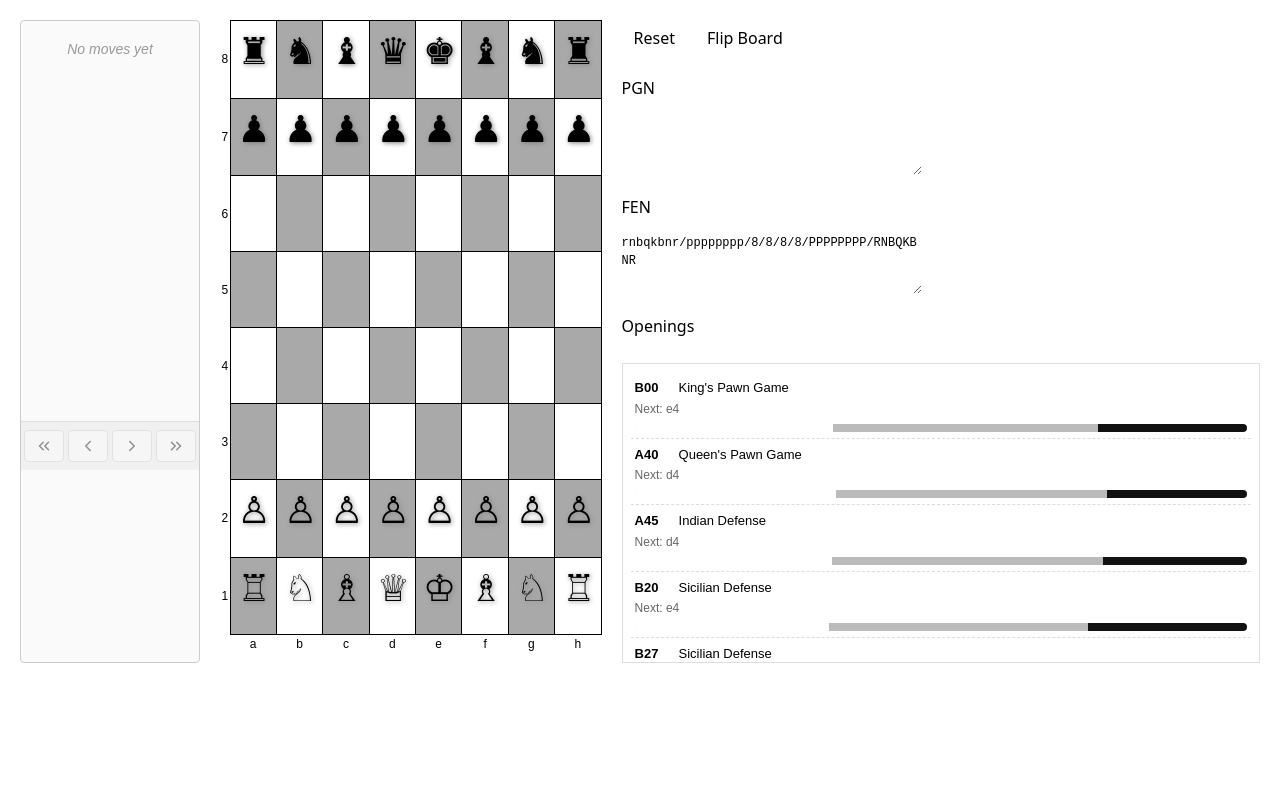
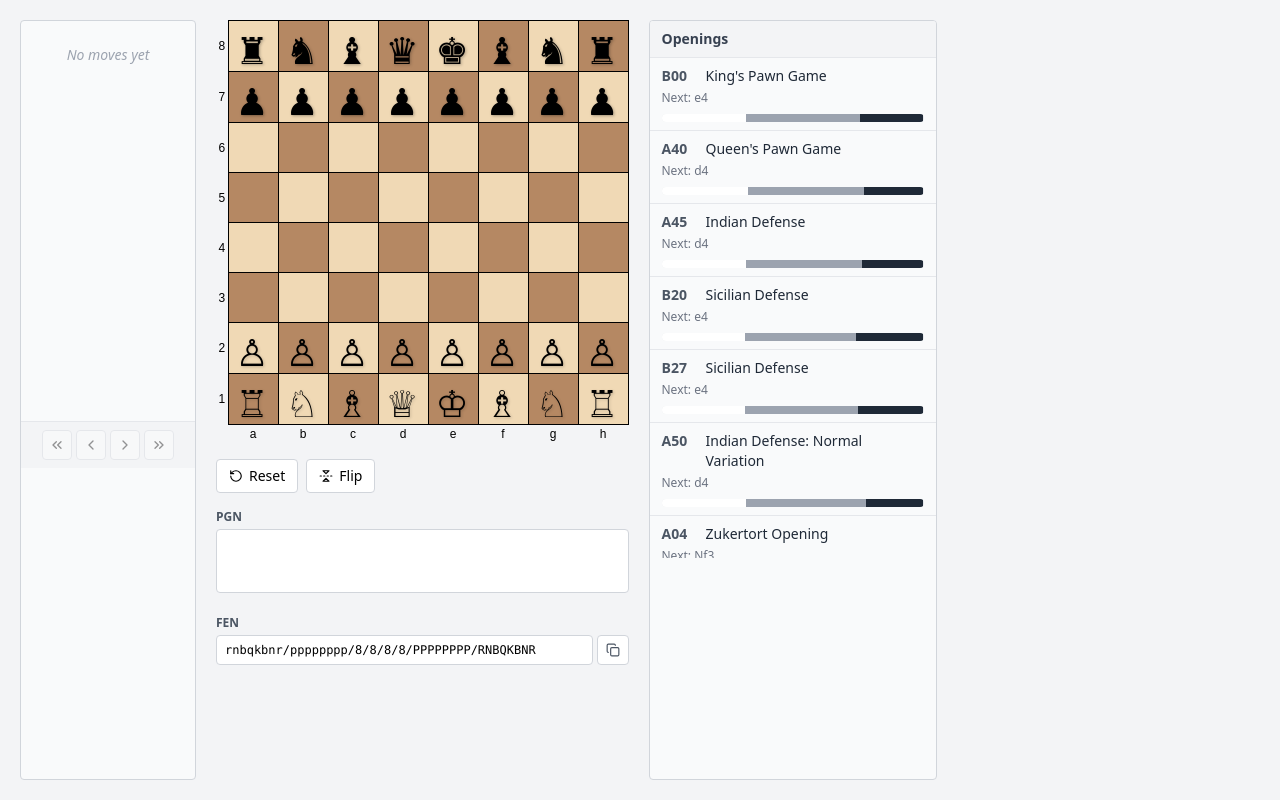
Before and after one commit to maliqq/chess-board-js, a React (Vite) app: page / in a window 1280 px wide. Built offline with nearby package versions, Linux system fonts and the light colour scheme.

Commit message:
openings bar

```diff
--- a/index.html
+++ b/index.html
@@ -4,6 +4,7 @@
     <title>Chess Board</title>
     <meta charset='utf-8' />
     <style type="text/css">
+      /* Chess board specific styles */
       .board {
         display: table;
         border-collapse: collapse;
@@ -13,7 +14,6 @@
         display: table-row;
         clear: both;
       }
-
       .row > .rank {
         font-size: 12px;
         font-family: sans-serif;
@@ -22,7 +22,6 @@
         vertical-align: middle;
         width: 12px;
       }
-
       .files {
         display: table-row;
         text-align: center;
@@ -34,7 +33,6 @@
       .files > .file {
         font-size: 12px;
         font-family: sans-serif;
-        height: 12px;
         display: table-cell;
         width: 50px;
         height: 1em;
@@ -42,39 +40,34 @@
       .file > span {
         margin: 0px auto;
       }
-
       .cell {
         display: table-cell;
         width: 50px;
         height: 50px;
         border: 1px solid black;
+        cursor: pointer;
       }
       .cell.odd {
-        background-color: white;
+        background-color: #f0d9b5;
       }
       .cell.even {
-        background-color: darkgray;
-      }
-      .cell {
-        cursor: move;
+        background-color: #b58863;
       }
       .cell.selected {
-        background-color: navy;
-        color: white;
-        opacity: 0.6;
+        background-color: #829769;
+        opacity: 0.9;
       }
       .cell.suggested {
-        background-color: #cccc66;
+        background-color: #cdd26a;
       }
       .cell.suggested.capture {
-        background-color: #cc9933;
+        background-color: #e8a838;
       }
 
       @font-face {
         font-family: chessmaster;
         src: url(/chessmaster.ttf);
       }
-
       .piece {
         padding-left: 7px;
         width: 100%;
@@ -83,166 +76,13 @@
         vertical-align: middle;
         line-height: 50px;
         font-family: chessmaster;
-        cursor: hand;
+        cursor: pointer;
       }
       .piece.black {
-        text-shadow: 1px 1px 5px gray;
+        text-shadow: 1px 1px 3px rgba(0,0,0,0.3);
       }
       .piece.white {
-        text-shadow: 1px 1px 5px gray;
-        /*text-shadow: 2px 0 0 #000, -2px 0 0 #000, 0 2px 0 #000, 0 -2px 0 #000, 1px 1px #000, -1px -1px 0 #000, 1px -1px 0 #000, -1px 1px 0 #000;*/
-      }
-
-
-      .app {
-        display: flex;
-        gap: 20px;
-        padding: 20px;
-      }
-
-      .side {
-        display: flex;
-        flex-direction: column;
-        gap: 10px;
-      }
-      .side h4 {
-        margin: 10px 0 5px 0;
-      }
-      .side textarea {
-        width: 300px;
-        height: 60px;
-        font-family: monospace;
-        font-size: 12px;
-      }
-      .side .buttons {
-        display: flex;
-        gap: 8px;
-      }
-      .side button {
-        padding: 6px 12px;
-        cursor: pointer;
-      }
-
-      .openings {
-        margin-top: 10px;
-        max-height: 300px;
-        overflow-y: auto;
-        border: 1px solid #ddd;
-        padding: 8px;
-      }
-      .opening-row {
-        padding: 6px 4px;
-        border-bottom: 1px dashed #ddd;
-      }
-      .opening-row:last-child {
-        border-bottom: none;
-      }
-      .opening-main {
-        display: flex;
-        gap: 8px;
-        font-size: 13px;
-        font-family: sans-serif;
-      }
-      .opening-main .eco {
-        font-weight: bold;
-        width: 36px;
-        flex-shrink: 0;
-      }
-      .opening-main .name {
-        flex: 1;
-      }
-      .opening-sub {
-        font-size: 12px;
-        color: #666;
-        margin-top: 2px;
-        font-family: sans-serif;
-      }
-      .opening-bar {
-        display: flex;
-        height: 8px;
-        margin-top: 6px;
-        background: #eee;
-        border-radius: 4px;
-        overflow: hidden;
-      }
-      .opening-bar .bar.white {
-        background: #fff;
-      }
-      .opening-bar .bar.draw {
-        background: #bbb;
-      }
-      .opening-bar .bar.black {
-        background: #111;
-      }
-
-      .move-list {
-        display: flex;
-        flex-direction: column;
-        width: 180px;
-        border: 1px solid #ccc;
-        border-radius: 4px;
-        background: #fafafa;
-        font-family: sans-serif;
-        font-size: 14px;
-      }
-      .move-list .moves {
-        flex: 1;
-        overflow-y: auto;
-        max-height: 400px;
-        padding: 8px;
-      }
-      .move-list .empty {
-        color: #999;
-        font-style: italic;
-        padding: 10px;
-        text-align: center;
-      }
-      .move-list .move-pair {
-        display: flex;
-        gap: 6px;
-        padding: 3px 0;
-      }
-      .move-list .move-num {
-        color: #666;
-        min-width: 24px;
-      }
-      .move-list .move {
-        cursor: pointer;
-        padding: 2px 6px;
-        border-radius: 3px;
-        min-width: 45px;
-      }
-      .move-list .move:hover {
-        background: #e0e0e0;
-      }
-      .move-list .move.active {
-        background: #4a90d9;
-        color: white;
-      }
-      .move-list .nav-controls {
-        display: flex;
-        justify-content: center;
-        gap: 4px;
-        padding: 8px;
-        border-top: 1px solid #ddd;
-        background: #f0f0f0;
-      }
-      .move-list .nav-controls button {
-        padding: 6px 10px;
-        border: 1px solid #ccc;
-        border-radius: 4px;
-        background: white;
-        cursor: pointer;
-        display: flex;
-        align-items: center;
-        justify-content: center;
-      }
-      .move-list .nav-controls button:hover:not(:disabled) {
-        background: #e8e8e8;
-      }
-      .move-list .nav-controls button:disabled {
-        opacity: 0.4;
-        cursor: not-allowed;
+        text-shadow: 1px 1px 3px rgba(0,0,0,0.2);
       }
     </style>
   </head>
--- a/package.json
+++ b/package.json
@@ -14,9 +14,9 @@
     "@types/react": "^18.3.3",
     "@types/react-dom": "^18.3.0",
     "@vitejs/plugin-react": "^4.3.1",
-    "autoprefixer": "^10.4.20",
-    "postcss": "^8.4.45",
-    "tailwindcss": "^3.4.10",
+    "autoprefixer": "^10.4.23",
+    "postcss": "^8.5.6",
+    "tailwindcss": "^3.4.19",
     "tsx": "^4.19.0",
     "typescript": "^5.5.4",
     "vite": "^5.4.0"
--- /dev/null
+++ b/postcss.config.js
@@ -0,0 +1,6 @@
+module.exports = {
+  plugins: {
+    tailwindcss: {},
+    autoprefixer: {},
+  },
+}
--- a/src/components/MoveList.tsx
+++ b/src/components/MoveList.tsx
@@ -36,26 +36,32 @@ export function MoveList({ moves, currentIndex, onNavigate }: MoveListProps) {
   const canGoForward = currentIndex < moves.length;
 
   return (
-    <div className="move-list">
-      <div className="moves">
+    <div className="w-44 flex flex-col border border-gray-300 rounded bg-gray-50 overflow-hidden">
+      <div className="flex-1 overflow-y-auto max-h-[400px] p-2">
         {pairs.length === 0 ? (
-          <div className="empty">No moves yet</div>
+          <div className="text-gray-400 text-sm italic text-center py-4">
+            No moves yet
+          </div>
         ) : (
           pairs.map((pair, pairIndex) => {
             const whiteIndex = pairIndex * 2 + 1;
             const blackIndex = pairIndex * 2 + 2;
             return (
-              <div key={pair.num} className="move-pair">
-                <span className="move-num">{pair.num}.</span>
+              <div key={pair.num} className="flex gap-1 py-0.5 text-sm">
+                <span className="text-gray-500 w-6">{pair.num}.</span>
                 <span
-                  className={`move white ${currentIndex === whiteIndex ? "active" : ""}`}
+                  className={`cursor-pointer px-1.5 py-0.5 rounded min-w-[45px] hover:bg-gray-200 ${
+                    currentIndex === whiteIndex ? "bg-blue-500 text-white hover:bg-blue-600" : ""
+                  }`}
                   onClick={() => onNavigate(whiteIndex)}
                 >
                   {formatMove(pair.white)}
                 </span>
                 {pair.black && (
                   <span
-                    className={`move black ${currentIndex === blackIndex ? "active" : ""}`}
+                    className={`cursor-pointer px-1.5 py-0.5 rounded min-w-[45px] hover:bg-gray-200 ${
+                      currentIndex === blackIndex ? "bg-blue-500 text-white hover:bg-blue-600" : ""
+                    }`}
                     onClick={() => onNavigate(blackIndex)}
                   >
                     {formatMove(pair.black)}
@@ -66,38 +72,42 @@ export function MoveList({ moves, currentIndex, onNavigate }: MoveListProps) {
           })
         )}
       </div>
-      <div className="nav-controls">
+      <div className="flex justify-center gap-1 p-2 border-t border-gray-200 bg-gray-100">
         <button
           type="button"
           onClick={() => onNavigate(0)}
           disabled={!canGoBack}
           title="Go to start"
+          className="p-1.5 border border-gray-300 rounded bg-white hover:bg-gray-100 disabled:opacity-40 disabled:cursor-not-allowed"
         >
-          <ChevronsLeft size={18} />
+          <ChevronsLeft size={16} />
         </button>
         <button
           type="button"
           onClick={() => onNavigate(currentIndex - 1)}
           disabled={!canGoBack}
           title="Previous move"
+          className="p-1.5 border border-gray-300 rounded bg-white hover:bg-gray-100 disabled:opacity-40 disabled:cursor-not-allowed"
         >
-          <ChevronLeft size={18} />
+          <ChevronLeft size={16} />
         </button>
         <button
           type="button"
           onClick={() => onNavigate(currentIndex + 1)}
           disabled={!canGoForward}
           title="Next move"
+          className="p-1.5 border border-gray-300 rounded bg-white hover:bg-gray-100 disabled:opacity-40 disabled:cursor-not-allowed"
         >
-          <ChevronRight size={18} />
+          <ChevronRight size={16} />
         </button>
         <button
           type="button"
           onClick={() => onNavigate(moves.length)}
           disabled={!canGoForward}
           title="Go to end"
+          className="p-1.5 border border-gray-300 rounded bg-white hover:bg-gray-100 disabled:opacity-40 disabled:cursor-not-allowed"
         >
-          <ChevronsRight size={18} />
+          <ChevronsRight size={16} />
         </button>
       </div>
     </div>
--- /dev/null
+++ b/src/components/OpeningsBar.tsx
@@ -0,0 +1,73 @@
+import React from "react";
+import type { Opening } from "../lib/chess/Opening";
+
+type OpeningWithContinuation = {
+  opening: Opening;
+  nextSan?: string;
+};
+
+type OpeningsBarProps = {
+  openings: OpeningWithContinuation[];
+};
+
+export function OpeningsBar({ openings }: OpeningsBarProps) {
+  return (
+    <div className="w-72 flex flex-col border border-gray-300 rounded bg-gray-50 overflow-hidden">
+      <div className="px-3 py-2 border-b border-gray-200 bg-gray-100">
+        <h4 className="text-sm font-semibold text-gray-700">Openings</h4>
+      </div>
+
+      <div className="flex-1 overflow-y-auto max-h-[500px]">
+        {openings.length === 0 ? (
+          <div className="p-4 text-gray-400 text-sm italic text-center">
+            No matches
+          </div>
+        ) : (
+          <div className="divide-y divide-gray-200">
+            {openings.map(({ opening, nextSan }) => {
+              const total = opening.white + opening.draws + opening.black;
+              const whitePct = total ? (opening.white / total) * 100 : 0;
+              const drawPct = total ? (opening.draws / total) * 100 : 0;
+              const blackPct = total ? (opening.black / total) * 100 : 0;
+              const title = `White: ${opening.white} (${whitePct.toFixed(1)}%) | Draws: ${opening.draws} (${drawPct.toFixed(1)}%) | Black: ${opening.black} (${blackPct.toFixed(1)}%)`;
+
+              return (
+                <div
+                  key={`${opening.eco}-${opening.name}`}
+                  className="px-3 py-2 hover:bg-gray-100 transition-colors"
+                >
+                  <div className="flex gap-2 text-sm">
+                    <span className="font-bold text-gray-600 w-9 flex-shrink-0">
+                      {opening.eco}
+                    </span>
+                    <span className="text-gray-800 flex-1">{opening.name}</span>
+                  </div>
+                  <div className="text-xs text-gray-500 mt-1">
+                    {nextSan ? `Next: ${nextSan}` : "Line complete"}
+                  </div>
+                  <div
+                    className="flex h-2 mt-2 bg-gray-200 rounded overflow-hidden"
+                    title={title}
+                  >
+                    <span
+                      className="bg-white"
+                      style={{ width: `${whitePct}%` }}
+                    />
+                    <span
+                      className="bg-gray-400"
+                      style={{ width: `${drawPct}%` }}
+                    />
+                    <span
+                      className="bg-gray-800"
+                      style={{ width: `${blackPct}%` }}
+                    />
+                  </div>
+                </div>
+              );
+            })}
+          </div>
+        )}
+      </div>
+    </div>
+  );
+}
--- a/src/main.tsx
+++ b/src/main.tsx
@@ -1,11 +1,13 @@
 import "./index.css";
 import React, { useMemo, useState } from "react";
 import { createRoot } from "react-dom/client";
+import { Copy, RotateCcw, FlipVertical2 } from "lucide-react";
 import { Board as ChessBoard } from "./lib/chess";
 import { parseSAN } from "./lib/san";
 import { parsePGN } from "./lib/pgn";
 import { Board } from "./components/Board";
 import { MoveList } from "./components/MoveList";
+import { OpeningsBar } from "./components/OpeningsBar";
 import { sansToPgn, searchOpenings } from "./lib/chess/Opening";
 
 const DEFAULT_FEN = "rnbqkbnr/pppppppp/8/8/8/8/PPPPPPPP/RNBQKBNR";
@@ -25,6 +27,7 @@ function App() {
   const [moves, setMoves] = useState<string[]>([]);
   const [viewIndex, setViewIndex] = useState(0);
   const [flipped, setFlipped] = useState(false);
+  const [copied, setCopied] = useState(false);
 
   const fen = useMemo(() => computeFen(moves, viewIndex), [moves, viewIndex]);
   const pgn = useMemo(() => sansToPgn(moves), [moves]);
@@ -62,60 +65,75 @@ function App() {
     setViewIndex(0);
   };
 
+  const handleCopyFen = async () => {
+    await navigator.clipboard.writeText(fen);
+    setCopied(true);
+    setTimeout(() => setCopied(false), 1500);
+  };
+
   return (
-    <div className="app">
+    <div className="flex gap-5 p-5 min-h-screen bg-gray-100">
+      {/* LEFT: Moves List */}
       <MoveList moves={moves} currentIndex={viewIndex} onNavigate={handleNavigate} />
 
-      <Board fen={fen} swapped={flipped} onMove={handleMove} />
+      {/* CENTER: Board + Controls + PGN/FEN */}
+      <div className="flex flex-col gap-4">
+        <Board fen={fen} swapped={flipped} onMove={handleMove} />
 
-      <div className="side">
-        <div className="buttons">
-          <button type="button" onClick={handleReset}>
+        {/* Controls */}
+        <div className="flex gap-2">
+          <button
+            type="button"
+            onClick={handleReset}
+            className="flex items-center gap-1.5 px-3 py-1.5 text-sm border border-gray-300 rounded bg-white hover:bg-gray-50"
+          >
+            <RotateCcw size={14} />
             Reset
           </button>
-          <button type="button" onClick={() => setFlipped((f) => !f)}>
-            Flip Board
+          <button
+            type="button"
+            onClick={() => setFlipped((f) => !f)}
+            className="flex items-center gap-1.5 px-3 py-1.5 text-sm border border-gray-300 rounded bg-white hover:bg-gray-50"
+          >
+            <FlipVertical2 size={14} />
+            Flip
           </button>
         </div>
 
-        <h4>PGN</h4>
-        <textarea id="pgn" value={pgn} readOnly></textarea>
+        {/* PGN */}
+        <div>
+          <label className="block text-xs font-semibold text-gray-600 mb-1">PGN</label>
+          <textarea
+            value={pgn}
+            readOnly
+            className="w-full h-16 px-2 py-1.5 text-xs font-mono border border-gray-300 rounded bg-white resize-none"
+          />
+        </div>
 
-        <h4>FEN</h4>
-        <textarea id="fen" value={fen} readOnly></textarea>
-
-        <h4>Openings</h4>
-        <div className="openings">
-          {openingsWithContinuations.length === 0 ? (
-            <div className="empty">No matches</div>
-          ) : (
-            openingsWithContinuations.map(({ opening, nextSan }) => {
-              const total = opening.white + opening.draws + opening.black;
-              const whitePct = total ? (opening.white / total) * 100 : 0;
-              const drawPct = total ? (opening.draws / total) * 100 : 0;
-              const blackPct = total ? (opening.black / total) * 100 : 0;
-              const title = `White: ${opening.white} (${whitePct.toFixed(1)}%) | Draws: ${opening.draws} (${drawPct.toFixed(1)}%) | Black: ${opening.black} (${blackPct.toFixed(1)}%)`;
-
-              return (
-                <div key={`${opening.eco}-${opening.name}`} className="opening-row">
-                  <div className="opening-main">
-                    <span className="eco">{opening.eco}</span>
-                    <span className="name">{opening.name}</span>
-                  </div>
-                  <div className="opening-sub">
-                    {nextSan ? `Next: ${nextSan}` : "Line complete"}
-                  </div>
-                  <div className="opening-bar" title={title}>
-                    <span className="bar white" style={{ width: `${whitePct}%` }}></span>
-                    <span className="bar draw" style={{ width: `${drawPct}%` }}></span>
-                    <span className="bar black" style={{ width: `${blackPct}%` }}></span>
-                  </div>
-                </div>
-              );
-            })
-          )}
+        {/* FEN */}
+        <div>
+          <label className="block text-xs font-semibold text-gray-600 mb-1">FEN</label>
+          <div className="flex gap-1">
+            <input
+              type="text"
+              value={fen}
+              readOnly
+              className="flex-1 px-2 py-1.5 text-xs font-mono border border-gray-300 rounded bg-white"
+            />
+            <button
+              type="button"
+              onClick={handleCopyFen}
+              className="px-2 py-1.5 border border-gray-300 rounded bg-white hover:bg-gray-50"
+              title="Copy FEN"
+            >
+              <Copy size={14} className={copied ? "text-green-500" : "text-gray-600"} />
+            </button>
+          </div>
         </div>
       </div>
+
+      {/* RIGHT: Openings Bar */}
+      <OpeningsBar openings={openingsWithContinuations} />
     </div>
   );
 }
```
Also changed, not shown: tailwind.config.js (added, +11 -0 lines), 1 other file (tests, documents, lock files or other folders).
